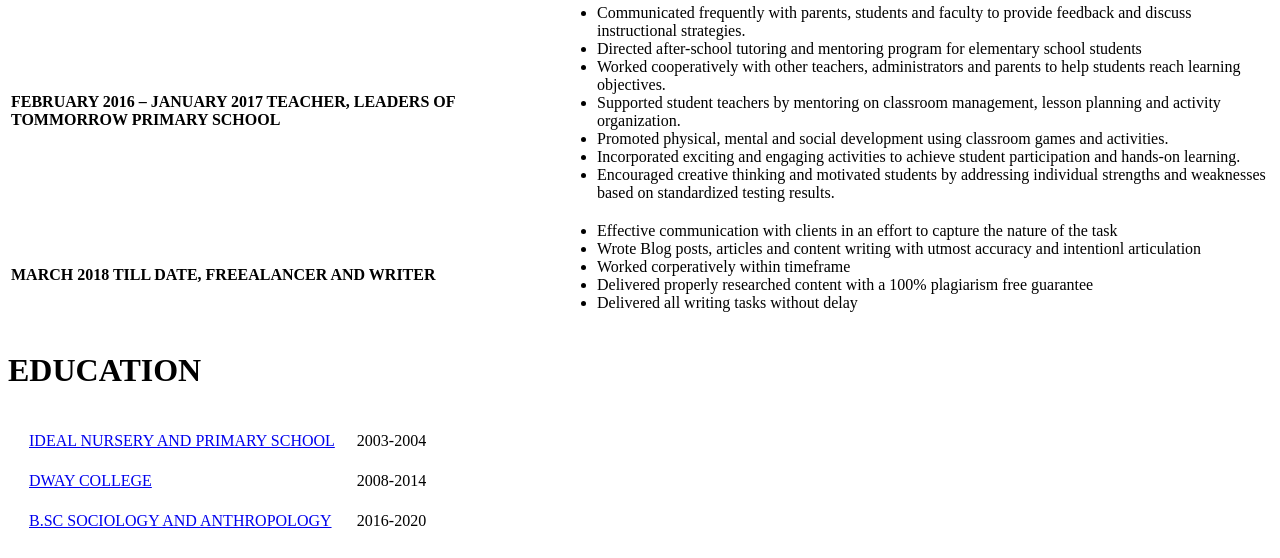
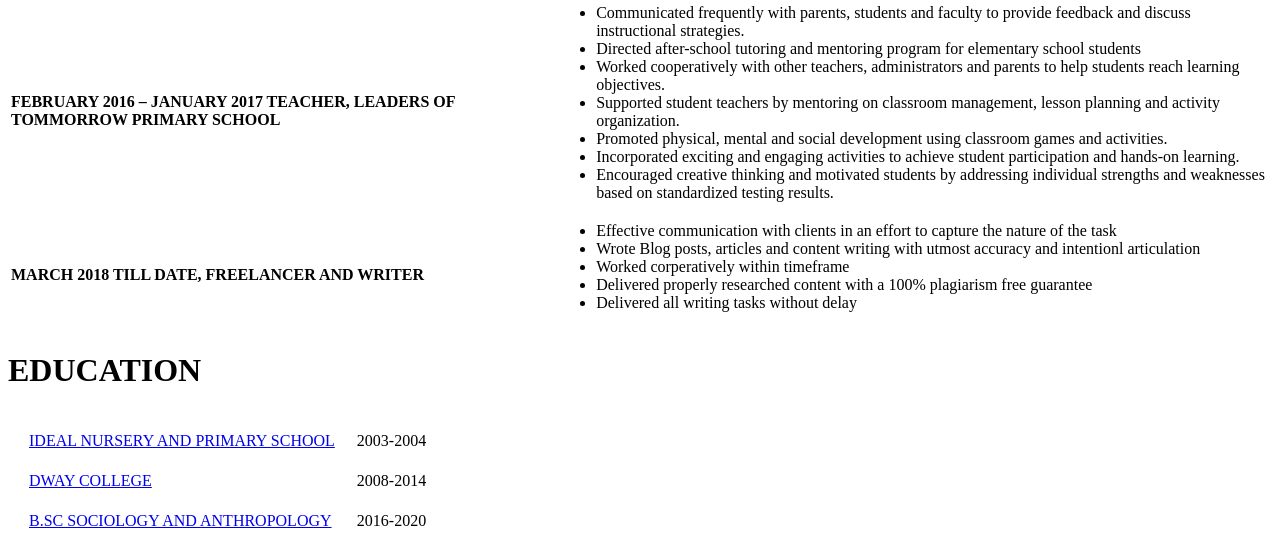
Before and after one commit to Khenneryzy/Akinbola-CV, a plain HTML site: page index.html in a window 1280 px wide. Shown: the part 539-1097 px from the top of the page. Drawn offline with Linux system fonts and the light colour scheme.

Commit message:
Update index.html

```diff
--- a/index.html
+++ b/index.html
@@ -43,7 +43,7 @@
       </td>
     </tr>
     <tr>
-      <td><strong>MARCH 2018 TILL DATE, FREEALANCER AND WRITER</strong></td>
+      <td><strong>MARCH 2018 TILL DATE, FREELANCER AND WRITER</strong></td>
       <td>
         <ul>
           <li>Effective communication with clients in an effort to capture the nature of the task</li>
```
